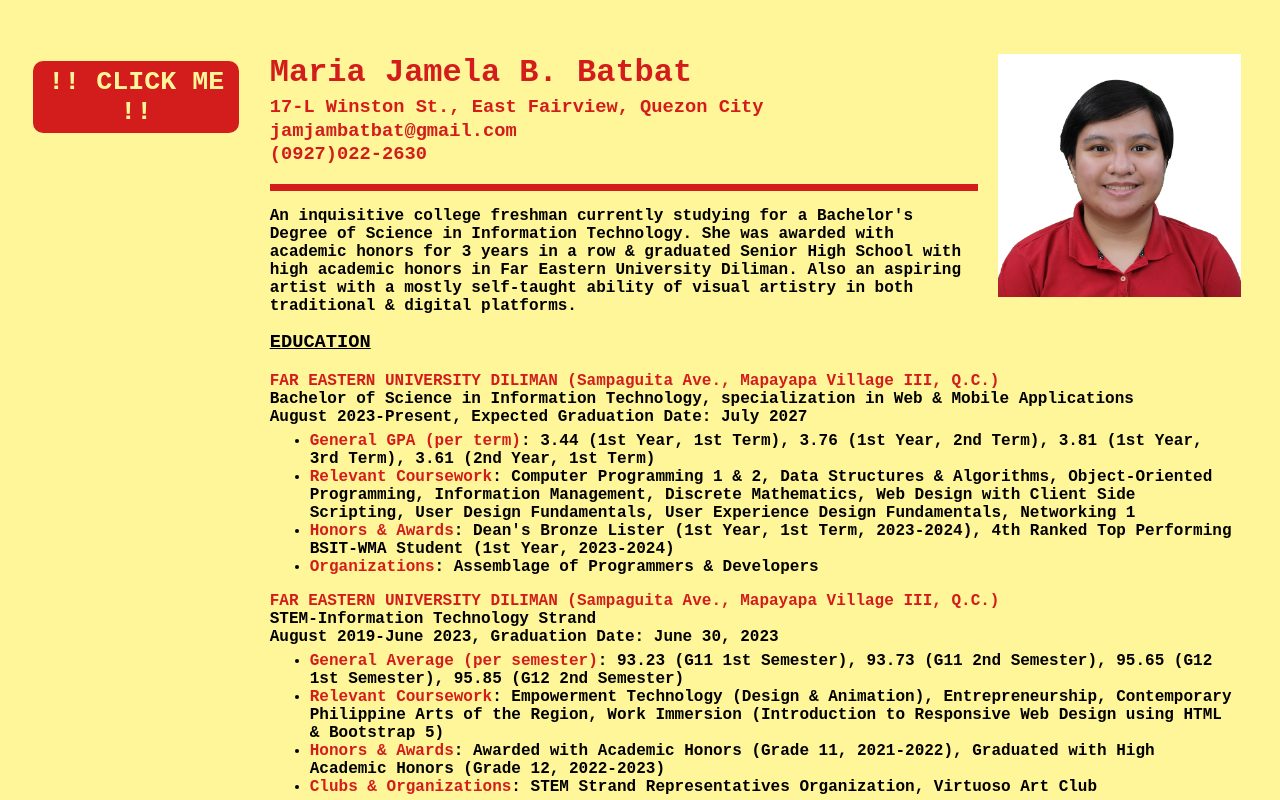
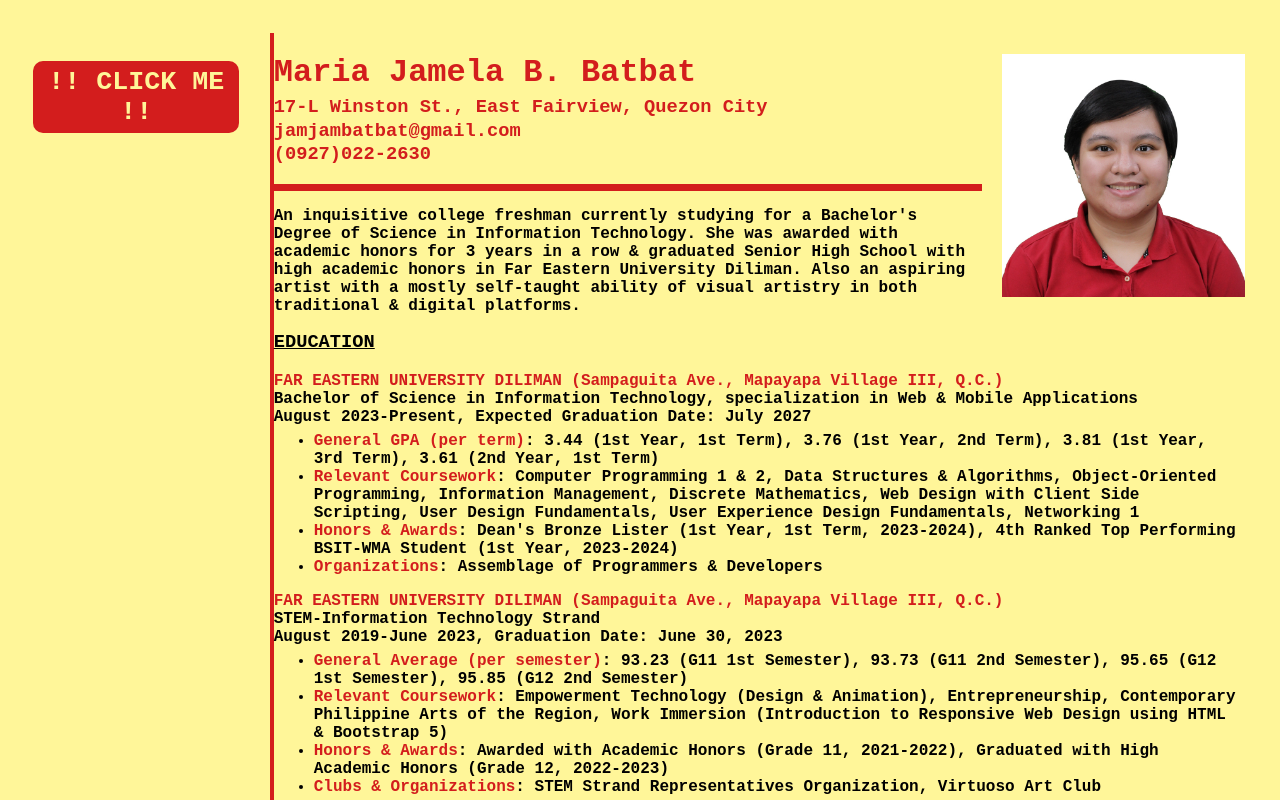
Before and after one commit to jamjam-batbat/batbatresume-tsa1.github.io, a plain HTML site: page index.html in a window 1280 px wide. Shown: the top 800 px of the page. Drawn offline with Linux system fonts and the light colour scheme.

Commit message:
Update styles.css

```diff
--- a/styles.css
+++ b/styles.css
@@ -62,7 +62,7 @@ ul {
     float:left;
     width:80%;
     margin-left: 1.25%;
-    border-left: 1% solid #d41d1d;
+    border-left: .25em solid #d41d1d;
     div {
         div {
             img {
```
